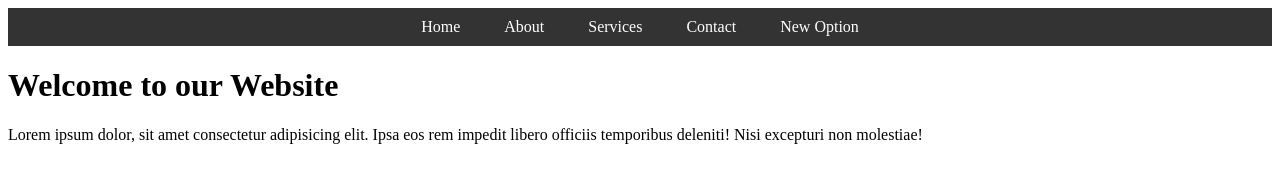
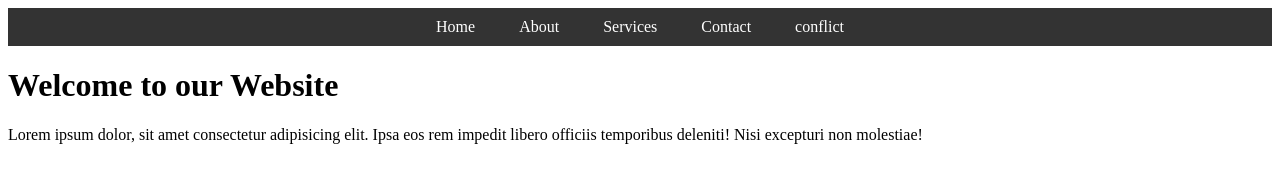
Before and after one commit to uzannat86/my-pc1, a plain HTML site: page merging-conflict/index.html in a window 1280 px wide. Drawn offline with Linux system fonts and the light colour scheme.

Commit message:
New addition

```diff
--- a/merging-conflict/index.html
+++ b/merging-conflict/index.html
@@ -12,7 +12,7 @@
         <a href="about">About</a>
         <a href="services">Services</a>
         <a href="contact">Contact</a>
-        <a href="new option">New Option</a>
+        <a href="conflict">conflict</a>
     </nav>
     <h1>Welcome to our Website</h1>
     <p>Lorem ipsum dolor, sit amet consectetur adipisicing elit. Ipsa eos rem impedit libero officiis temporibus deleniti! Nisi excepturi non molestiae!</p>
```
